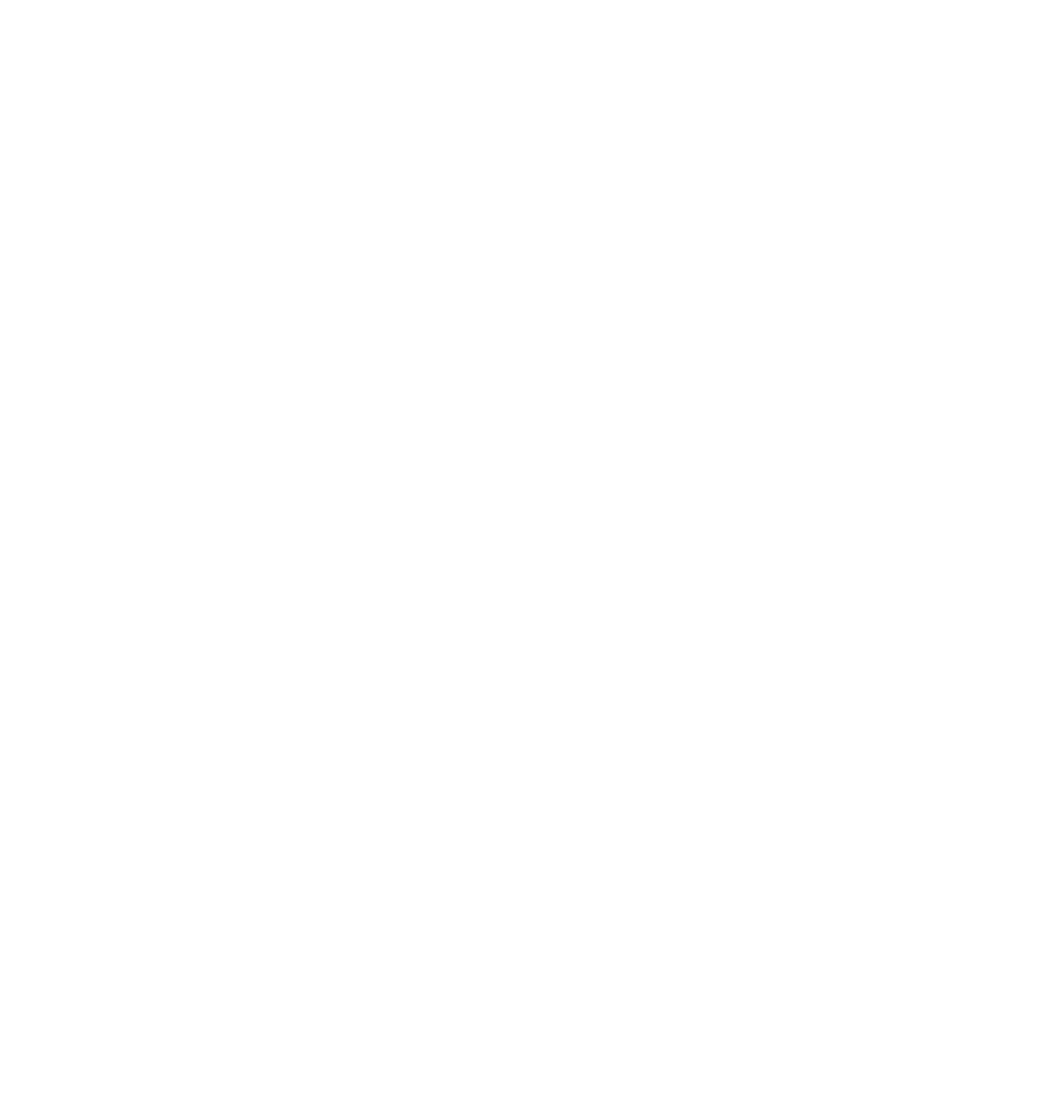
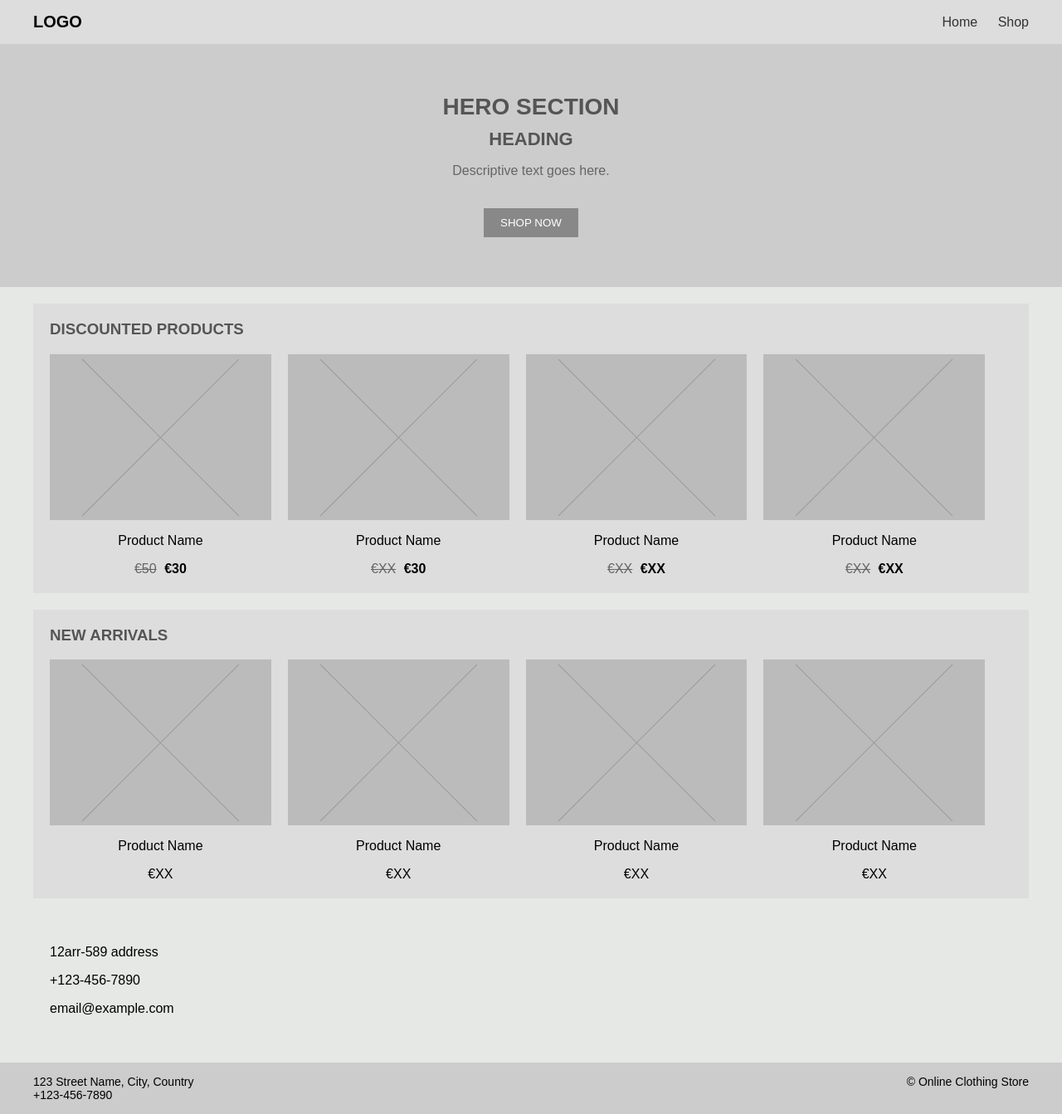
Before and after one commit to asdasddsddd/Art-Rase-2.0, a plain HTML site: page index.html in a window 1280 px wide. Shown: the whole page at 83% size. Before the commit the page ends 800 px from the top, so only its background shows below. Drawn offline with Linux system fonts and the light colour scheme.

Commit message:
Add files via upload

```diff
--- a/index.html
+++ b/index.html
@@ -2,10 +2,110 @@
 <html lang="en">
 <head>
     <meta charset="UTF-8">
-    <meta name="viewport" content="width=device-width, initial-scale=1.0">
-    <title>Document</title>
+    <title>Online Store</title>
+    <link rel="stylesheet" href="style.css">
 </head>
+
 <body>
+
+<div class="header">
+    <div class="logo">LOGO</div>
+    <div class="nav">
+        <a href="#">Home</a>
+        <a href="#">Shop</a>
+    </div>
+</div>
+
+<div class="hero">
+    <h1>HERO SECTION</h1>
+    <h2>HEADING</h2>
+    <p>Descriptive text goes here.</p>
+    <button>SHOP NOW</button>
+</div>
+
+<div class="section">
+    <h3>DISCOUNTED PRODUCTS</h3>
+    <div class="products">
+        <div class="product">
+            <div class="img"></div>
+            <p>Product Name</p>
+            <div class="price">
+                <span class="old">€50</span>
+                <span class="new">€30</span>
+            </div>
+        </div>
+
+        <div class="product">
+            <div class="img"></div>
+            <p>Product Name</p>
+            <div class="price">
+                <span class="old">€XX</span>
+                <span class="new">€30</span>
+            </div>
+        </div>
+
+        <div class="product">
+            <div class="img"></div>
+            <p>Product Name</p>
+            <div class="price">
+                <span class="old">€XX</span>
+                <span class="new">€XX</span>
+            </div>
+        </div>
+
+        <div class="product">
+            <div class="img"></div>
+            <p>Product Name</p>
+            <div class="price">
+                <span class="old">€XX</span>
+                <span class="new">€XX</span>
+            </div>
+        </div>
+    </div>
+</div>
+
+<div class="section">
+    <h3>NEW ARRIVALS</h3>
+    <div class="products">
+        <div class="product">
+            <div class="img"></div>
+            <p>Product Name</p>
+            <div class="price">€XX</div>
+        </div>
+
+        <div class="product">
+            <div class="img"></div>
+            <p>Product Name</p>
+            <div class="price">€XX</div>
+        </div>
+
+        <div class="product">
+            <div class="img"></div>
+            <p>Product Name</p>
+            <div class="price">€XX</div>
+        </div>
+
+        <div class="product">
+            <div class="img"></div>
+            <p>Product Name</p>
+            <div class="price">€XX</div>
+        </div>
+    </div>
+</div>
+
+<div class="contact">
+    <p>12arr-589 address</p>
+    <p>+123-456-7890</p>
+    <p>email@example.com</p>
+</div>
+
+<div class="footer">
+    <div>
+        123 Street Name, City, Country<br>
+        +123-456-7890
+    </div>
+    <div>© Online Clothing Store</div>
+</div>
 
 </body>
 </html>
--- a/style.css
+++ b/style.css
@@ -0,0 +1,130 @@
+body {
+    font-family: Arial, sans-serif;
+    background: #E6E8E6;
+    margin: 0;
+}
+
+.header {
+    background: #ddd;
+    padding: 15px 40px;
+    display: flex;
+    justify-content: space-between;
+    align-items: center;
+}
+
+.logo {
+    font-weight: bold;
+    font-size: 20px;
+}
+
+.nav a {
+    margin-left: 20px;
+    text-decoration: none;
+    color: #333;
+}
+
+.hero {
+    background: #ccc;
+    text-align: center;
+    padding: 60px 20px;
+}
+
+.hero h1 {
+    margin: 0;
+    font-size: 28px;
+    color: #555;
+}
+
+.hero h2 {
+    margin: 10px 0;
+    font-size: 22px;
+    color: #555;
+}
+
+.hero p {
+    color: #666;
+}
+
+.hero button {
+    margin-top: 20px;
+    padding: 10px 20px;
+    background: #888;
+    border: none;
+    color: white;
+    cursor: pointer;
+}
+
+.section {
+    background: #ddd;
+    margin: 20px 40px;
+    padding: 20px;
+}
+
+.section h3 {
+    margin-top: 0;
+    color: #555;
+}
+
+.products {
+    display: flex;
+    gap: 20px;
+}
+
+.product {
+    width: 23%;
+    text-align: center;
+}
+
+.img {
+    height: 200px;
+    background: #bbb;
+    position: relative;
+    overflow: hidden;
+}
+
+.img:before,
+.img:after {
+    content: "";
+    position: absolute;
+    width: 100%;
+    height: 1px;
+    background: #999;
+    top: 50%;
+    left: 0;
+}
+
+.img:before {
+    transform: rotate(45deg);
+}
+
+.img:after {
+    transform: rotate(-45deg);
+}
+
+.price {
+    margin-top: 5px;
+}
+
+.old {
+    text-decoration: line-through;
+    color: #666;
+    margin-right: 5px;
+}
+
+.new {
+    font-weight: bold;
+}
+
+.contact {
+    background: #E6E8E6;
+    margin: 20px 40px;
+    padding: 20px;
+}
+
+.footer {
+    background: #ccc;
+    padding: 15px 40px;
+    display: flex;
+    justify-content: space-between;
+    font-size: 14px;
+}
```
